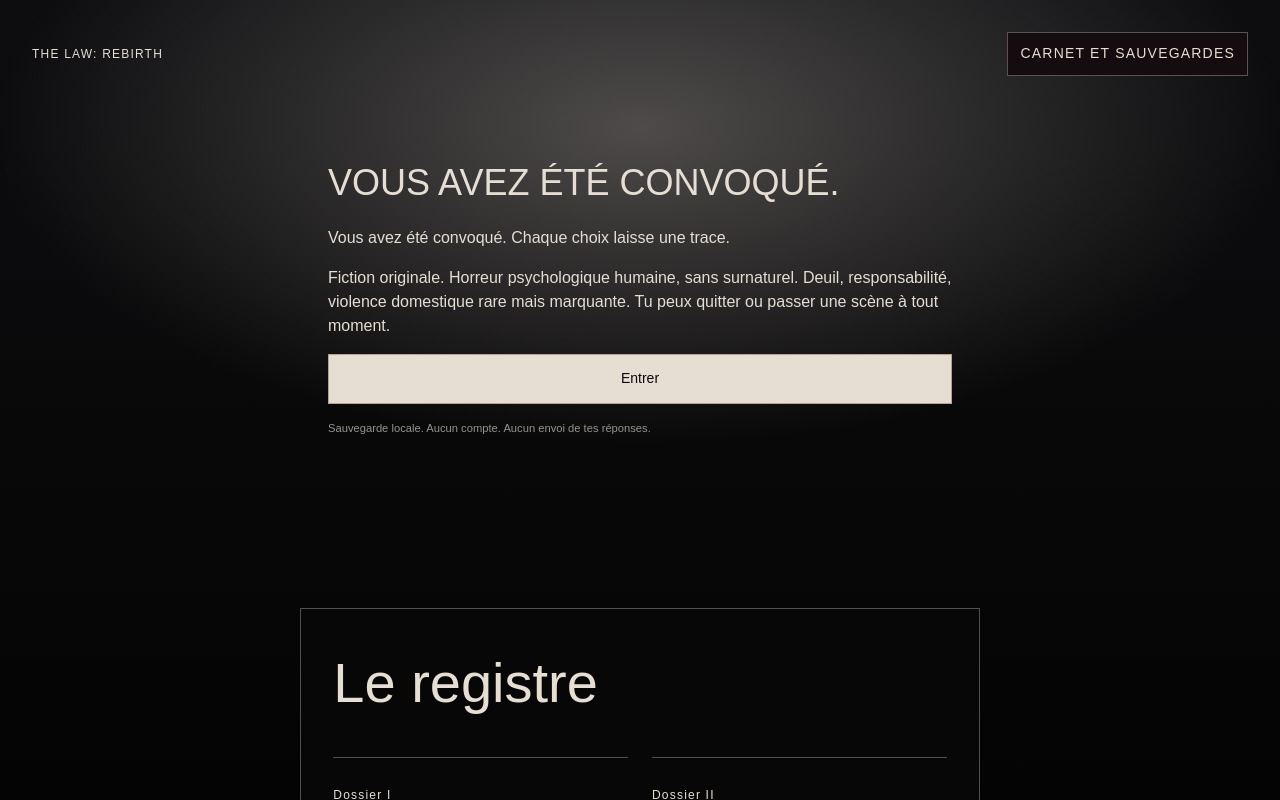
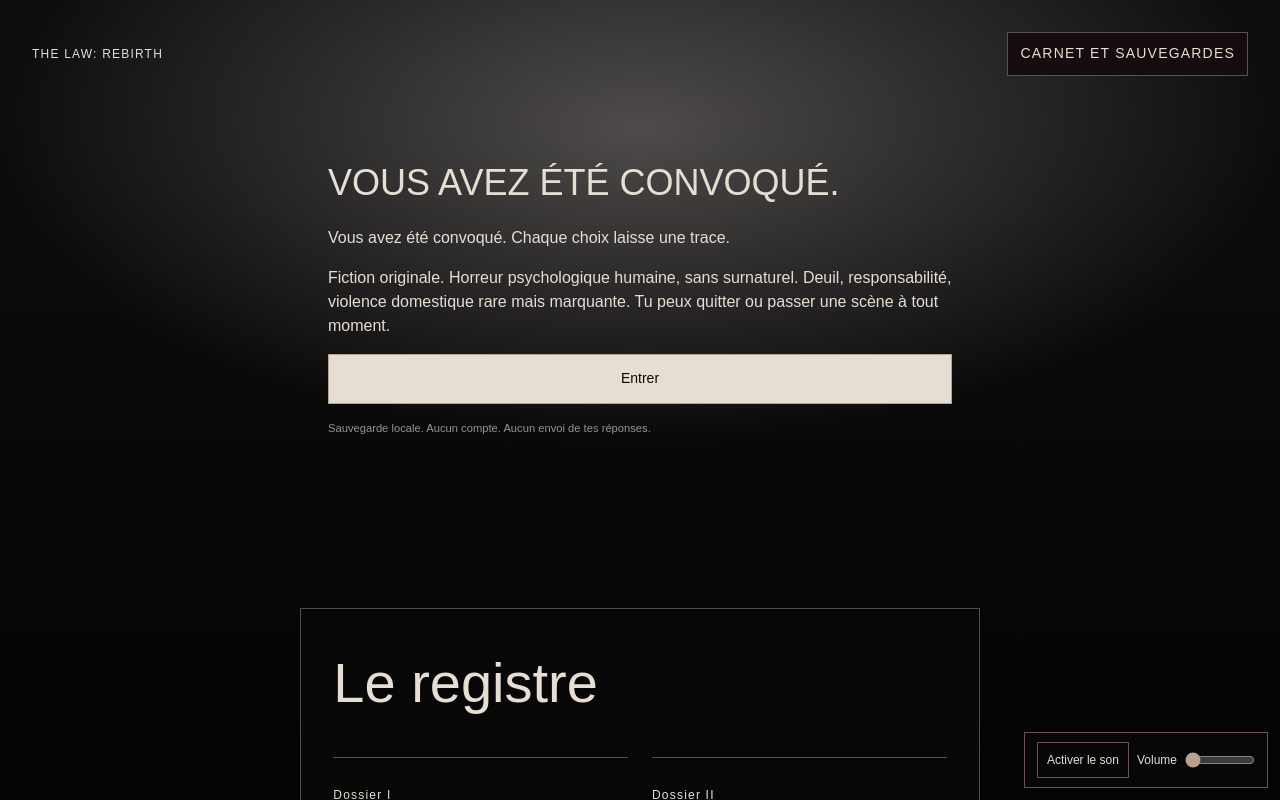
Before and after one commit to Monoru1/law, a Next.js app: page / in a window 1280 px wide. Shown: the top 800 px of the page. Built offline with nearby package versions, Linux system fonts and the light colour scheme; no server answers; a web font is replaced by a local one.

Commit message:
feat(audio): mount game-wide soundscape controls

```diff
--- a/app/layout.tsx
+++ b/app/layout.tsx
@@ -1,6 +1,7 @@
 import type { Metadata, Viewport } from 'next';
 import localFont from 'next/font/local';
 import { OfflineStatus } from './offline-status';
+import { HorrorAudio } from '../src/ui/audio/HorrorAudio';
 import './globals.css';
 const display = localFont({
   src: '../node_modules/@fontsource/instrument-serif/files/instrument-serif-latin-400-normal.woff2',
@@ -71,6 +72,7 @@ export default function RootLayout({
     >
       <body>
         <OfflineStatus />
+        <HorrorAudio />
         {children}
       </body>
     </html>
```
